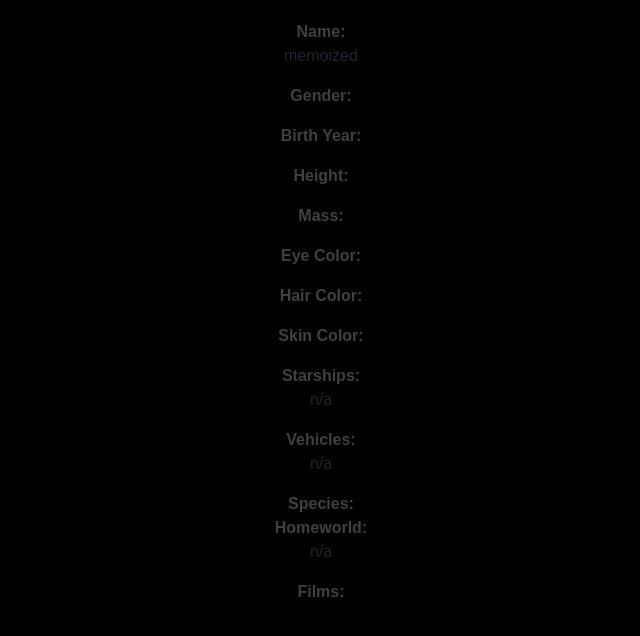
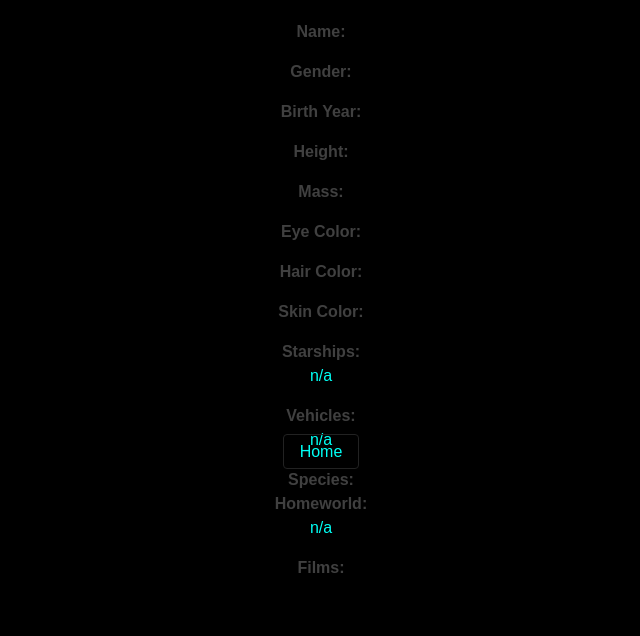
Before and after one commit to chin-phang/star-wars, a React app: page /people/1 in a window 1280 px wide. Shown: the top 636 px of the page, without its empty margins (319-959 px from the left). Built offline with nearby package versions, Linux system fonts and the light colour scheme; no server answers; a web font is replaced by a local one.

Commit message:
chore: add people detail no popup

```diff
--- a/src/components/Background.jsx
+++ b/src/components/Background.jsx
@@ -7,7 +7,7 @@ export class Background extends React.Component {
     return (
       <svg
         xmlns="http://www.w3.org/2000/svg"
-        viewBox="0 0 1568.318 1170.425"
+        viewBox="0 0 1200 1000"
         className={style.xBackground}
       >
         <defs>
@@ -312,11 +312,7 @@ export class Background extends React.Component {
             <feComposite in="SourceGraphic" />
           </filter>
         </defs>
-        <g
-          id="Group_3763"
-          data-name="Group 3763"
-          transform="translate(-176 42.425)"
-        >
+        <g id="Group_3763" data-name="Group 3763" transform="translate(-360 0)">
           <path
             id="Path_1516"
             data-name="Path 1516"
--- a/src/containers/Detail.jsx
+++ b/src/containers/Detail.jsx
@@ -15,9 +15,10 @@ import { faTimes } from '@fortawesome/free-solid-svg-icons';
 import * as style from './detail.scss';
 import { Item } from '../components/Item';
 import { constructId } from '../utils/helpers';
+import { resultsSelector } from '../reducers/selectors';
 
 const mapStateToProps = state => ({
-  results: state.peopleReducer.data.results || {}
+  results: resultsSelector(state)
 });
 
 export class DetailContainer extends React.Component {
@@ -38,12 +39,10 @@ export class DetailContainer extends React.Component {
   }
 
   componentDidMount() {
-    const url = window.location.href.substr(
-      window.location.href.indexOf('people')
-    );
+    let { params } = this.props.match;
 
     map(this.props.results, (people, index) => {
-      if (people.url === `https://swapi.co/api/${url}/`) {
+      if (people.url === `https://swapi.co/api/people/${params.id}/`) {
         this.setState({
           activeIndex: index
         });
--- a/src/containers/DetailNoPopup.jsx
+++ b/src/containers/DetailNoPopup.jsx
@@ -1,14 +1,55 @@
 import React from 'react';
+import { withRouter, Link } from 'react-router-dom';
+import { connect } from 'react-redux';
+import PropTypes from 'prop-types';
 
+import * as style from './detailNoPopup.scss';
 import { Item } from '../components/Item';
-import { peopleSelector } from '../reducers/selectors';
+import { detailSelector } from '../reducers/selectors';
+import { fetchPeopleDetail } from '../reducers/actions';
 
-export class DetailNoPopup extends React.Component {
+const mapStateToProps = state => ({
+  people: detailSelector(state)
+});
+
+const mapDispatchToProps = {
+  fetchPeopleDetail
+};
+
+export class DetailNoPopupContainer extends React.Component {
+  componentDidMount() {
+    let { params } = this.props.match;
+
+    this.props.fetchPeopleDetail(`/people/${params.id}`);
+  }
+
   render() {
+    let { people } = this.props;
+
     return (
-      <div>
-        <Item people={peopleSelector} />
+      <div className={style.detailNoPopup}>
+        <Item people={people} />
+        <div className={style.goHome}>
+          <Link className={style.link} to="/">
+            Home
+          </Link>
+        </div>
       </div>
     );
   }
 }
+
+export const DetailNoPopup = withRouter(
+  connect(
+    mapStateToProps,
+    mapDispatchToProps
+  )(DetailNoPopupContainer)
+);
+
+DetailNoPopupContainer.propTypes = {
+  people: PropTypes.object,
+  fetchPeopleDetail: PropTypes.func,
+  match: PropTypes.object,
+  location: PropTypes.object,
+  history: PropTypes.object
+};
--- a/src/containers/People.jsx
+++ b/src/containers/People.jsx
@@ -16,9 +16,10 @@ import { fetchAllPeople } from '../reducers/actions';
 import { Loading } from '../components/Loading';
 import { peopleRoutes } from './routes';
 import { constructId } from '../utils/helpers';
+import { peopleSelector } from '../reducers/selectors';
 
 const mapStateToProps = state => ({
-  data: state.peopleReducer.data || {},
+  data: peopleSelector(state),
   loading: state.peopleReducer.loading
 });
 
--- /dev/null
+++ b/src/containers/detailNoPopup.scss
@@ -0,0 +1,23 @@
+@import "../scss/utils";
+
+.detailNoPopup {
+  color: $primary-cyan;
+}
+
+.goHome {
+  text-align: center;
+  margin-top: 40px;
+}
+
+.link {
+  border: 1px solid $darker-grey;
+  border-radius: 4px;
+  cursor: pointer;
+  color: $primary-cyan;
+  text-decoration: none !important;
+  padding: 8px 16px;
+
+  &:hover {
+    color: $darker-cyan;
+  }
+}
--- a/src/containers/home.scss
+++ b/src/containers/home.scss
@@ -6,16 +6,16 @@
 
 .link {
   position: absolute;
-  top: 50%;
+  top: 55%;
   left: 50%;
   display: flex;
   align-items: center;
   justify-content: center;
-  width: 200px;
-  height: 200px;
+  width: 220px;
+  height: 220px;
   background-color: $background;
   border: 1px solid $darker-grey;
   border-radius: 100%;
   text-decoration: none !important;
-  transform: translate(-50%, -50%);
+  transform: translate(-50%, -55%);
 }
--- a/src/reducers/actions.js
+++ b/src/reducers/actions.js
@@ -5,8 +5,8 @@ import reduce from 'lodash/reduce';
 import * as Types from './constants';
 import * as Request from '../utils/request';
 
-const listRequest = () => ({
-  type: Types.LIST_REQUEST
+const fetchRequest = () => ({
+  type: Types.FETCH_REQUEST
 });
 
 const listSuccess = response => ({
@@ -14,8 +14,13 @@ const listSuccess = response => ({
   payload: response
 });
 
-const listError = error => ({
-  type: Types.LIST_ERROR,
+const detailSuccess = response => ({
+  type: Types.DETAIL_SUCCESS,
+  payload: response
+});
+
+const fetchError = error => ({
+  type: Types.FETCH_ERROR,
   payload: error
 });
 
@@ -65,8 +70,32 @@ const mapPeople = results => {
   });
 };
 
+const mapDetail = people => {
+  return reduce(
+    people,
+    (acc, value, key) => {
+      const arr = ['films', 'species', 'vehicles', 'starships'];
+
+      if (arr.includes(key) && !isEmpty(value)) {
+        fetchURLs(value).then(data => {
+          acc[key] = data;
+        });
+      } else if (key === 'homeworld') {
+        fetchURL(value).then(data => {
+          acc[key] = data;
+        });
+      } else {
+        acc[key] = value;
+      }
+
+      return acc;
+    },
+    {}
+  );
+};
+
 export const fetchAllPeople = url => async dispatch => {
-  dispatch(listRequest());
+  dispatch(fetchRequest());
 
   try {
     const response = await Request.get(url);
@@ -76,6 +105,19 @@ export const fetchAllPeople = url => async dispatch => {
       listSuccess(Object.assign(response.data, { results: mappedResults }))
     );
   } catch (error) {
-    dispatch(listError(error));
+    dispatch(fetchError(error));
   }
 };
+
+export const fetchPeopleDetail = url => async dispatch => {
+  dispatch(fetchRequest());
+
+  try {
+    const response = await Request.get(url);
+    const mappedDetail = mapDetail(response.data);
+
+    dispatch(detailSuccess(mappedDetail));
+  } catch (error) {
+    dispatch(fetchError(error));
+  }
+};
--- a/src/reducers/constants.js
+++ b/src/reducers/constants.js
@@ -1,3 +1,5 @@
-export const LIST_REQUEST = '@people/REQUEST';
-export const LIST_SUCCESS = '@people/SUCCESS';
-export const LIST_ERROR = '@people/ERROR';
+export const FETCH_REQUEST = '@people/FETCH_REQUEST';
+export const FETCH_ERROR = '@people/FETCH_ERROR';
+
+export const LIST_SUCCESS = '@people/LIST_SUCCESS';
+export const DETAIL_SUCCESS = '@people/DETAIL_SUCCESS';
--- a/src/reducers/people.js
+++ b/src/reducers/people.js
@@ -2,14 +2,15 @@ import * as Types from './constants';
 import update from 'immutability-helper';
 
 const initialState = {
-  data: {},
+  list: {},
+  detail: {},
   loading: false,
   error: undefined
 };
 
 export const peopleReducer = (state = initialState, action) => {
   switch (action.type) {
-    case Types.LIST_REQUEST:
+    case Types.FETCH_REQUEST:
       return update(state, {
         loading: {
           $set: true
@@ -20,11 +21,20 @@ export const peopleReducer = (state = initialState, action) => {
         loading: {
           $set: false
         },
-        data: {
+        list: {
           $set: action.payload
         }
       });
-    case Types.LIST_ERROR:
+    case Types.DETAIL_SUCCESS:
+      return update(state, {
+        loading: {
+          $set: false
+        },
+        detail: {
+          $set: action.payload
+        }
+      });
+    case Types.FETCH_ERROR:
       return update(state, {
         loading: {
           $set: false
--- a/src/reducers/selectors.js
+++ b/src/reducers/selectors.js
@@ -1,10 +1,10 @@
 import { createSelector } from 'reselect';
-import find from 'lodash/find';
 
-const resultsSelector = state => state.data.results;
+export const peopleSelector = state => state.peopleReducer.list || {};
 
-export const peopleSelector = createSelector(resultsSelector, results => {
-  let url = window.location.href.substr(window.location.href.indexOf('people'));
+export const detailSelector = state => state.peopleReducer.detail || {};
 
-  return find(results, { url: `https://swapi.co/api/${url}/` });
-});
+export const resultsSelector = createSelector(
+  peopleSelector,
+  people => people.results
+);
```
